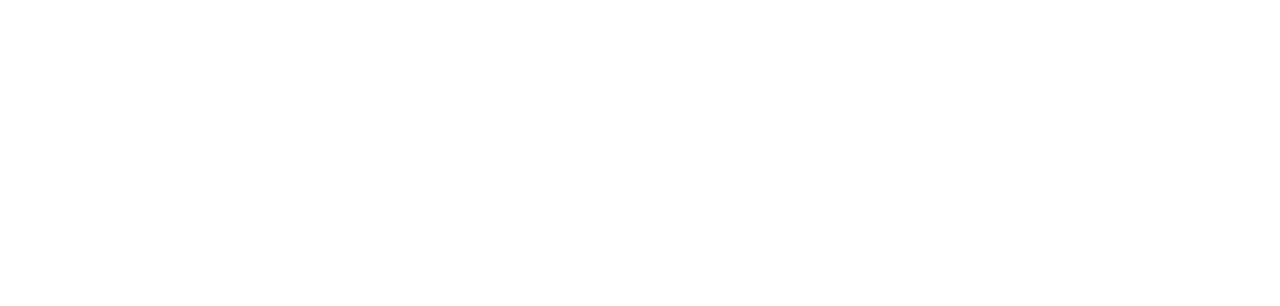
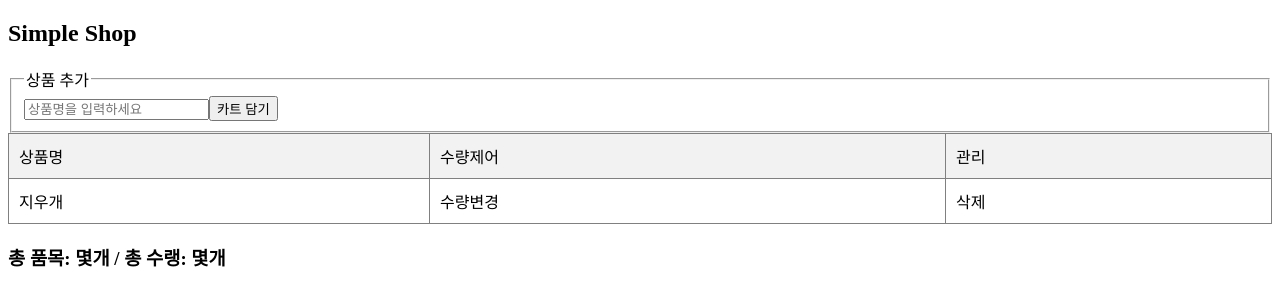
Before and after one commit to ryan7715/react-02-cart, a React (Vite) app: page / in a window 1280 px wide. Shown: the top 306 px of the page. Built offline with nearby package versions, Linux system fonts and the light colour scheme.

Commit message:
커밋 초기 단계

```diff
--- a/src/App.jsx
+++ b/src/App.jsx
@@ -1,6 +1,48 @@
+import {useState} from "react";
 
 function App() {
-    return <></>
+    const [name, setName] = useState("");    // input 관리용
+    const [cart, setCart] = useState([]);    // 목록 관리용
 
+
+    return (
+        <>
+            <h2>Simple Shop</h2>
+            <fieldset>
+                <legend>상품 추가</legend>
+                <form>
+                    <input placeholder={"상품명을 입력하세요"} value={name} />
+                    <button type={"submit"}>카트 담기</button>
+                </form>
+            </fieldset>
+            <table border={1}
+                   cellPadding={10}
+                   style={{
+                       // react에서 style 속성을 객체로 전달해줄 수 있으며,
+                       // key: value 형태로 프로퍼티를 기록하는데
+                       // key에게는 camelCase로 작성해주어야 함
+                       width: "100%",
+                       borderCollapse: "collapse"
+                   }}>
+                <thead style={{ backgroundColor: "#f2f2f2"}}>
+                <tr>
+                    <td>상품명</td>
+                    <td>수량제어</td>
+                    <td>관리</td>
+                </tr>
+                </thead>
+                <tbody>
+                <tr>
+                    <td>지우개</td>
+                    <td>수량변경</td>
+                    <td>삭제</td>
+                </tr>
+                </tbody>
+            </table>
+            <h3>총 품목: 몇개 / 총 수랭: 몇개</h3>
+        </>
+    );
 }
+
+
 export default App;
```
